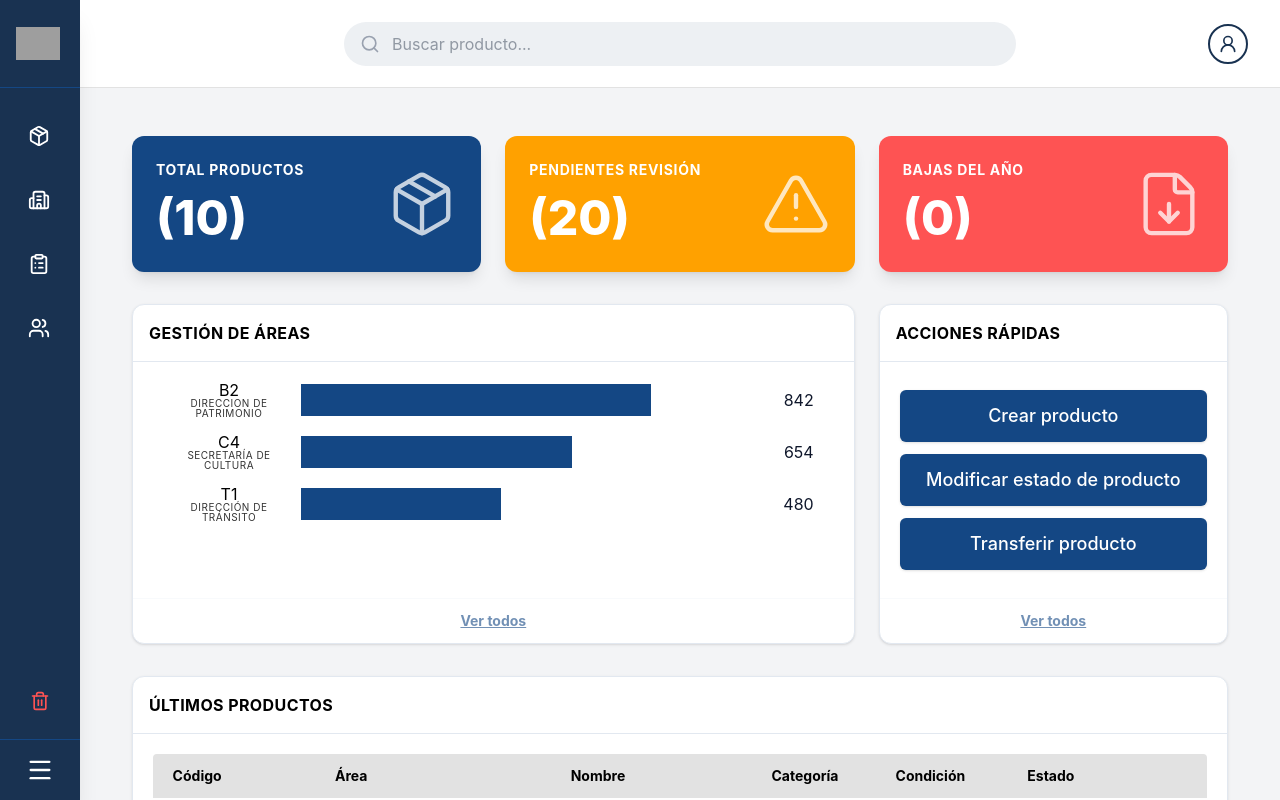
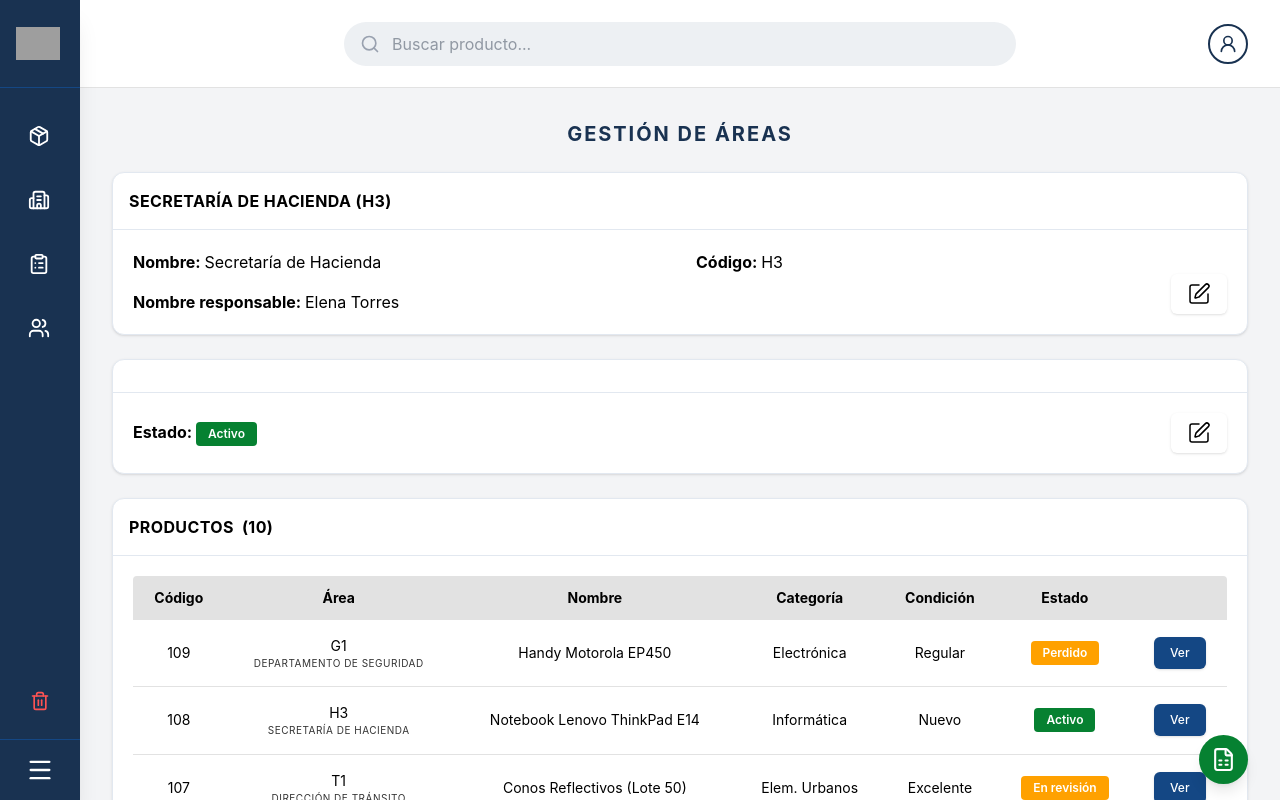
Before and after one commit to joaquin-x-o/sistema-patrimonio-municipal-front, a React (Vite) app: page /area/H3 in a window 1280 px wide. Before the commit this address led to /. Built offline with nearby package versions, Linux system fonts and the light colour scheme; grey boxes are pictures that could not be loaded.

Commit message:
feat(AppRoutes): add product management, department and product details routes

```diff
--- a/src/Routes/AppRoutes.tsx
+++ b/src/Routes/AppRoutes.tsx
@@ -1,6 +1,9 @@
 import { Routes, Route, Navigate } from "react-router-dom";
 import Dashboard from "../pages/Dashboard";
 import DepartmentManagement from "../pages/DepartmentManagement";
+import ProductManagement from "../pages/ProductManagement";
+import DepartmentDetails from "../pages/DepartmentDetails";
+import ProductDetails from "../pages/ProductDetails";
 
 export const AppRoutes = () => {
     return (
@@ -11,7 +14,16 @@ export const AppRoutes = () => {
             {/* GESTION DE AREAS */}
             <Route path="/area/gestion-areas" element={<DepartmentManagement />} />
 
-            {/* REDIRECCION A INICIO*/}
+            {/* GESTION DE PRODUCTOS */}
+            <Route path="/producto/gestion-productos" element={<ProductManagement />} />
+
+            {/* DETALLES DE UN AREA */}
+            <Route path="/area/:departmentCode" element={<DepartmentDetails />} />
+
+            {/* DETALLES DE UN PRODUCTO*/}
+            <Route path="/producto/:productCode" element={<ProductDetails />} />
+
+            {/* REDIRECCION A INICIO EN CASO DE RUTA DESCONOCIDA*/}
             <Route path="*" element={<Navigate to="/" />} />
         </Routes>
     );
```
